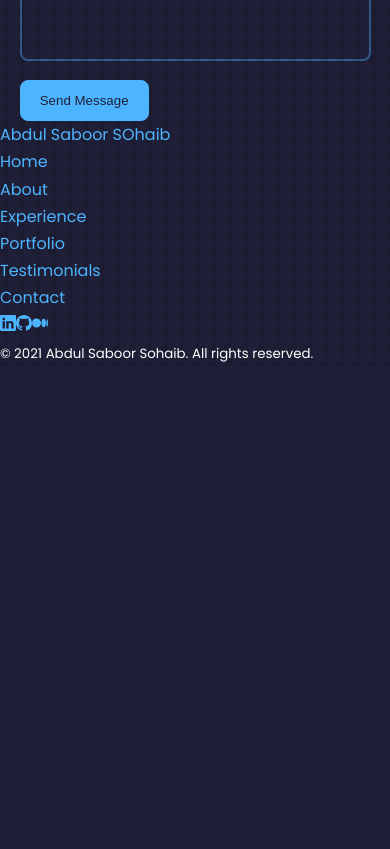
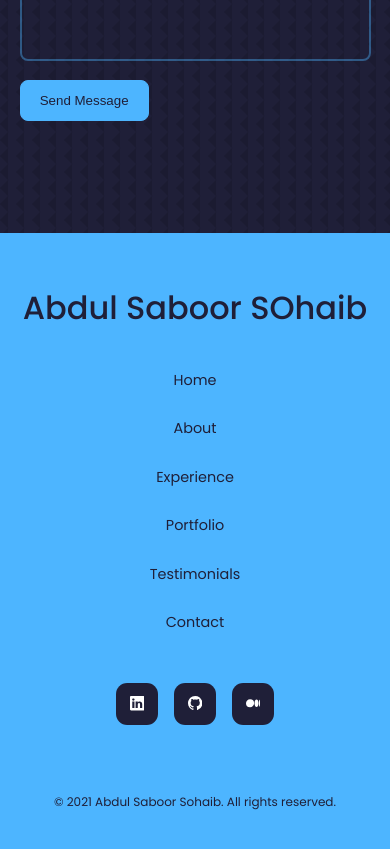
Before and after one commit to SaboorSohaib/sohaib-react-portfolio, a React (Create React App) app: page / in a window 390 px wide. Shown: the part 7100-7949 px from the top of the page. Before the commit the page ends 7466 px from the top, so only its background shows below. Built offline with nearby package versions, Linux system fonts and the light colour scheme.

Commit message:
ADD STYLE ANS MEDIA QUERY FOR  FOOTER COMPONENT

```diff
--- a/src/components/footer/footer.css
+++ b/src/components/footer/footer.css
@@ -0,0 +1,66 @@
+footer {
+    background: var(--color-primary);
+    padding: 3rem 0;
+    text-align: center;
+    font-size: 0.9rem;
+    margin-top: 7rem;
+}
+
+footer a {
+    color: var(--color-bg);
+}
+
+.footer__logo {
+    font-size: 2rem;
+    font-weight: 500;
+    margin-bottom: 2rem;
+    display: inline-block;;
+}
+
+.permalinks {
+    display: flex;
+    flex-wrap: wrap;
+    justify-content: center;
+    gap: 2rem;
+    margin: 0 auto 3rem;
+}
+
+.footer__socials {
+    display: flex;
+    justify-content: center;
+    gap: 1rem;
+    margin-bottom: 4rem;
+}
+
+.footer__socials a {
+    background: var(--color-bg);
+    color: var(--color-white);
+    padding: 0.8rem;
+    border-radius: 0.7rem;
+    display: flex;
+    border: 1px solid transparent;
+}
+
+.footer__socials a:hover {
+    border-color: 1px solid var(--color-bg);
+    color: var(--color-bg);
+    background: transparent;
+}
+
+.footer__copyright {
+    margin-top: 4rem;
+    color: var(--color-bg);
+}
+
+/* Medai Queries */
+
+@media screen and (max-width: 600px) {
+    .permalinks {
+        flex-direction: column;
+        gap: 1.5rem;
+    }
+
+    .footer__socials {
+        margin-bottom: 2.6rem;
+    }
+}
```
